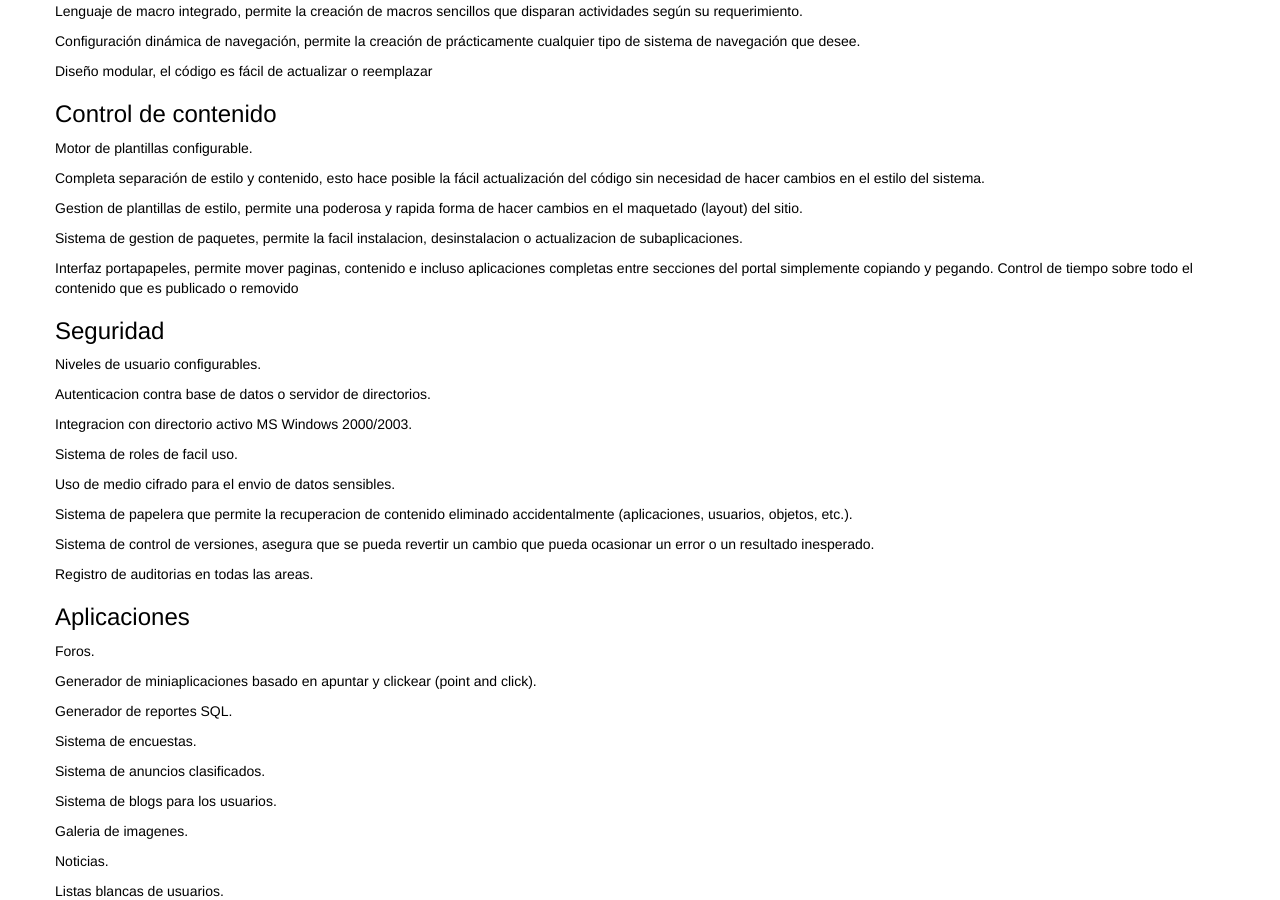
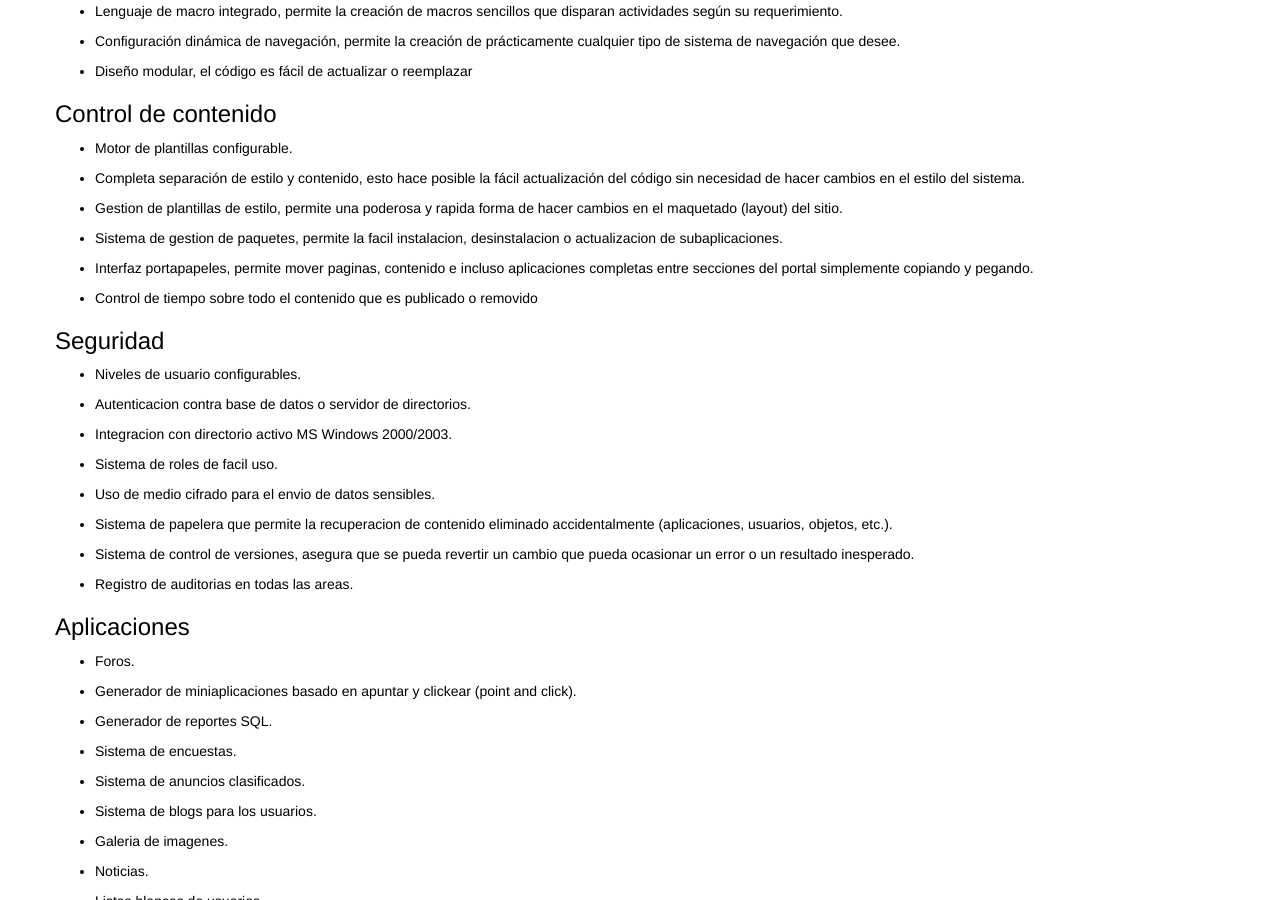
Before and after one commit to Covetel/Covetel.github.io, a Jekyll site: the page built from _posts/2014-04-25-Sistema-para-el-desarrollo-e-implementacion-rapida-de-Intranets.markdown, in a window 1280 px wide and 900 px high, scrolled down 1379 px. Built offline with Jekyll 4.4.1, drawn with Linux system fonts in a browser that asks for light colours; Markdown is read by kramdown in place of the engine named in the settings.

```diff
--- a/_posts/2014-04-25-Sistema-para-el-desarrollo-e-implementacion-rapida-de-Intranets.markdown
+++ b/_posts/2014-04-25-Sistema-para-el-desarrollo-e-implementacion-rapida-de-Intranets.markdown
@@ -15,95 +15,96 @@ Ofrecemos un sistema que permita la creación colaborativa, almacenamiento y man
 ##Características Principales
 ###Facilidad de uso
 
-Entorno web 2.0 de fácil uso.
+* Entorno web 2.0 de fácil uso.
 
-Editor de texto avanzado para la fácil redacción de contenido.
+* Editor de texto avanzado para la fácil redacción de contenido.
 
-Permite subir imágenes y cualquier otro tipo de archivos directamente desde la interfaz
+* Permite subir imágenes y cualquier otro tipo de archivos directamente desde la interfaz
 
 ###Personalización
 
-Arquitectura de objetos intregables, esto permite extender cualquier aplicación ya existente al sistema.
+* Arquitectura de objetos intregables, esto permite extender cualquier aplicación ya existente al sistema.
 
-Lenguaje de macro integrado, permite la creación de macros sencillos que disparan actividades según su requerimiento.
+* Lenguaje de macro integrado, permite la creación de macros sencillos que disparan actividades según su requerimiento.
 
-Configuración dinámica de navegación, permite la creación de prácticamente cualquier tipo de sistema de navegación que desee.
+* Configuración dinámica de navegación, permite la creación de prácticamente cualquier tipo de sistema de navegación que desee.
 
-Diseño modular, el código es fácil de actualizar o reemplazar
+* Diseño modular, el código es fácil de actualizar o reemplazar
 
 ###Control de contenido
 
-Motor de plantillas configurable.
+* Motor de plantillas configurable.
 
-Completa separación de estilo y contenido, esto hace posible la fácil actualización del código sin necesidad de hacer cambios en el estilo del sistema.
+* Completa separación de estilo y contenido, esto hace posible la fácil actualización del código sin necesidad de hacer cambios en el estilo del sistema.
 
-Gestion de plantillas de estilo, permite una poderosa y rapida forma de hacer cambios en el maquetado (layout) del sitio.
+* Gestion de plantillas de estilo, permite una poderosa y rapida forma de hacer cambios en el maquetado (layout) del sitio.
 
-Sistema de gestion de paquetes, permite la facil instalacion, desinstalacion o actualizacion de subaplicaciones.
+* Sistema de gestion de paquetes, permite la facil instalacion, desinstalacion o actualizacion de subaplicaciones.
 
-Interfaz portapapeles, permite mover paginas, contenido e incluso aplicaciones completas entre secciones del portal simplemente copiando y pegando.
-Control de tiempo sobre todo el contenido que es publicado o removido
+* Interfaz portapapeles, permite mover paginas, contenido e incluso aplicaciones completas entre secciones del portal simplemente copiando y pegando.
+
+* Control de tiempo sobre todo el contenido que es publicado o removido
 
 ###Seguridad
 
-Niveles de usuario configurables.
+* Niveles de usuario configurables.
 
-Autenticacion contra base de datos o servidor de directorios.
+* Autenticacion contra base de datos o servidor de directorios.
 
-Integracion con directorio activo MS Windows 2000/2003.
+* Integracion con directorio activo MS Windows 2000/2003.
 
-Sistema de roles de facil uso.
+* Sistema de roles de facil uso.
 
-Uso de medio cifrado para el envio de datos sensibles.
+* Uso de medio cifrado para el envio de datos sensibles.
 
-Sistema de papelera que permite la recuperacion de contenido eliminado accidentalmente (aplicaciones, usuarios, objetos, etc.).
+* Sistema de papelera que permite la recuperacion de contenido eliminado accidentalmente (aplicaciones, usuarios, objetos, etc.).
 
-Sistema de control de versiones, asegura que se pueda revertir un cambio que pueda ocasionar un error o un resultado inesperado.
+* Sistema de control de versiones, asegura que se pueda revertir un cambio que pueda ocasionar un error o un resultado inesperado.
 
-Registro de auditorias en todas las areas.
+* Registro de auditorias en todas las areas.
 
 
 ###Aplicaciones
 
-Foros.
+* Foros.
 
-Generador de miniaplicaciones basado en apuntar y clickear (point and click).
+* Generador de miniaplicaciones basado en apuntar y clickear (point and click).
 
-Generador de reportes SQL.
+* Generador de reportes SQL.
 
-Sistema de encuestas.
+* Sistema de encuestas.
 
-Sistema de anuncios clasificados.
+* Sistema de anuncios clasificados.
 
-Sistema de blogs para los usuarios.
+* Sistema de blogs para los usuarios.
 
-Galeria de imagenes.
+* Galeria de imagenes.
 
-Noticias.
+* Noticias.
 
-Listas blancas de usuarios.
+* Listas blancas de usuarios.
 
-Calendario de eventos.
+* Calendario de eventos.
 
-Sistema de comparacion basado en matrices.
+* Sistema de comparacion basado en matrices.
 
-Gestion de proyectos.
+* Gestion de proyectos.
 
-Gestion de tiempos (Time Tracking).
+* Gestion de tiempos (Time Tracking).
 
 
 ###Nuestro Servicio
 
-Levantamiento de información sobre los procesos modulares y requermientos específicos de la intranet.
+* Levantamiento de información sobre los procesos modulares y requermientos específicos de la intranet.
 
-Implementación y adaptación del sistema a las necesidades del negocio.
+* Implementación y adaptación del sistema a las necesidades del negocio.
 
-Capacitación en el uso de la intranet y administración básica.
+* Capacitación en el uso de la intranet y administración básica.
 
 ###Soporte
 
-Soporte de segundo nivel en la administracion del sistema.
+* Soporte de segundo nivel en la administracion del sistema.
 
-Mantenimientos preventivos (sistema operativo, base de datos, respaldos).
+* Mantenimientos preventivos (sistema operativo, base de datos, respaldos).
 
-Desarrollo de modulos personalizados.
+* Desarrollo de modulos personalizados.
```
